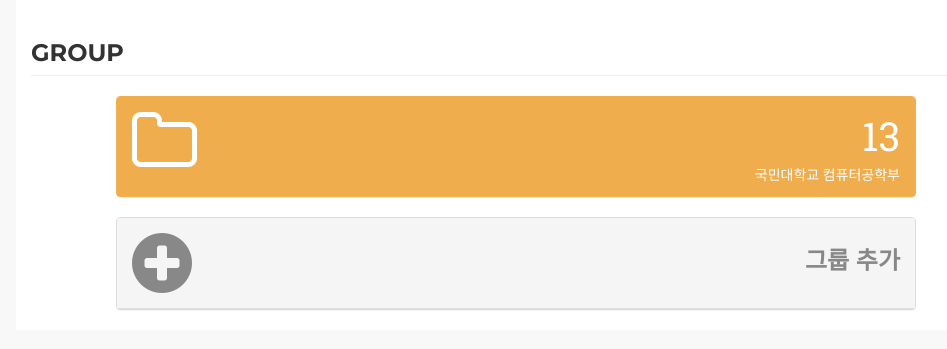
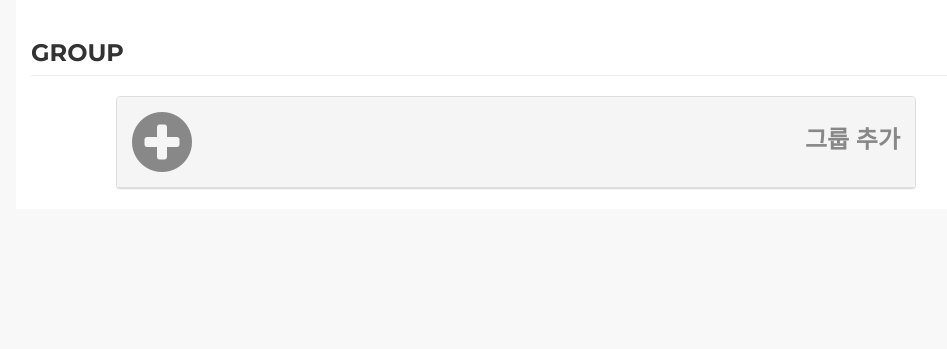
Before and after one commit to dashboardProject/classboard-webserver, a Python web app: template templates/management_main.html in a window 1280 px wide. Shown: the part 100-449 px from the top of the page, without its empty margins (124-1071 px from the left). Run offline with Jinja, Linux system fonts and the light colour scheme; the template is opened without the code that fills it, so the values that code supplies are empty; some libraries are stand-ins or nearby versions; some web fonts are replaced.

Commit message:
modify group manage page url & ManagementGroup class

```diff
--- a/main.py
+++ b/main.py
@@ -45,7 +45,7 @@ app = webapp2.WSGIApplication([webapp2.Route('/', Main, name='main'),
                                webapp2.Route('/tutorial', Tutorial),
                                webapp2.Route('/management', Management, name='management'),
                                webapp2.Route('/management/makegroup', MakeGroup),
-                               webapp2.Route('r/management/group<groupId>', ManagementGroup),
+                               webapp2.Route('/management/group<:(\d*)>', ManagementGroup, name='managegroup'),
                                webapp2.Route('/management/device', ManagementDevice),
                                webapp2.Route('/management/contents', ManagementContents),
                                webapp2.Route(r'/d/<dkey:\S{8}><:/?>', DeviceMain),
--- a/templates/management_main.html
+++ b/templates/management_main.html
@@ -113,25 +113,6 @@
                     </div>
                 </div>
             {% endfor %}
-            <div class="row">
-                <div class="col-lg-3 col-md-6">
-                    <a href="/management/group">
-                        <div class="panel panel-yellow" style="width:800px; margin-left:100px;">
-                            <div class="panel-heading">
-                                <div class="row">
-                                    <div class="col-xs-3">
-                                        <i class="fa fa-folder-o fa-5x"></i>
-                                    </div>
-                                    <div class="col-xs-9 text-right">
-                                        <div class="huge">13</div>
-                                        <div>국민대학교 컴퓨터공학부</div>
-                                    </div>
-                                </div>
-                            </div>
-                        </div>
-                    </a>
-                </div>
-            </div>
 
             <div class="row">
                 <div class="col-lg-3 col-md-6">
```
Also changed, not shown: controller/manage.py (+17 -11 lines).
